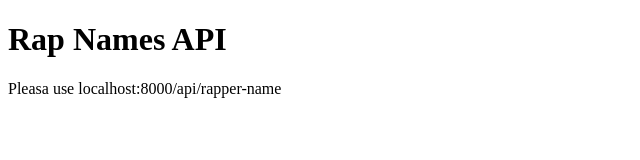
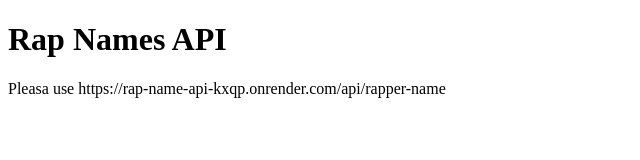
Before and after one commit to Anshuman56/rap-name-api, a website: page index.html in a window 1280 px wide. Shown: the whole page, without its empty margins (0-640 px from the left). Drawn offline with Linux system fonts and the light colour scheme.

Commit message:
change the index.html

```diff
--- a/index.html
+++ b/index.html
@@ -7,6 +7,7 @@
 </head>
 <body>
     <h1>Rap Names API</h1>
-    <p>Pleasa use localhost:8000/api/rapper-name</p>
+    <p>Pleasa use https://rap-name-api-kxqp.onrender.com/api/rapper-name
+    </p>
 </body>
 </html>
```
